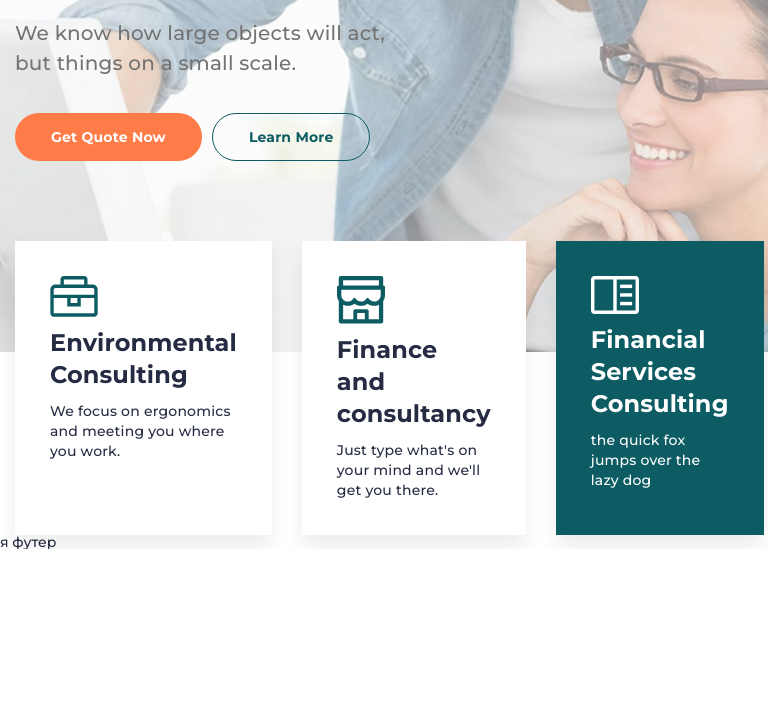
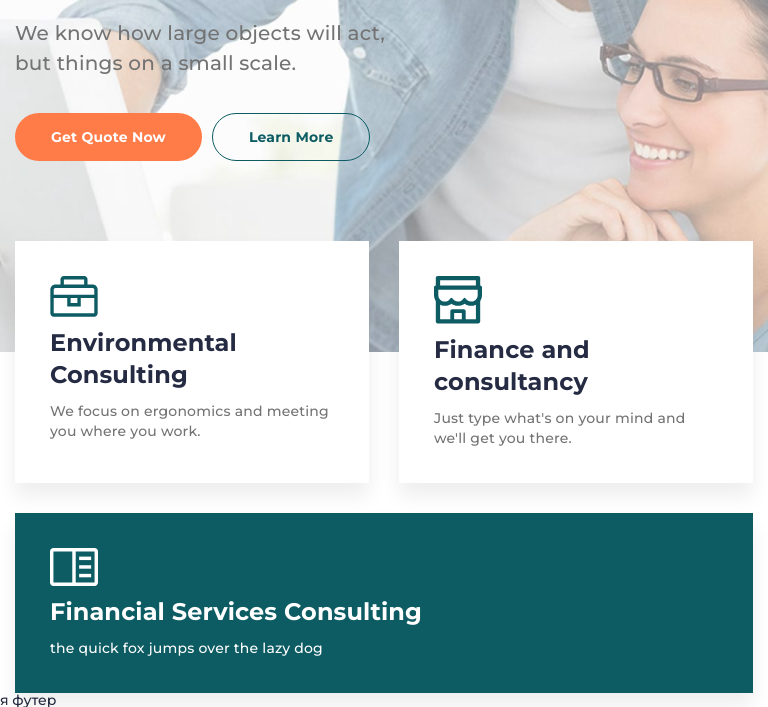
Before and after one commit to Rogach36/adaptive_0, a plain HTML site: page adaptiv_0/index.html in a window 768 px wide. Shown: the part 377-1084 px from the top of the page. Before the commit the page ends 926 px from the top, so only its background shows below. Drawn offline with Linux system fonts and the light colour scheme.

Commit message:
make adaptive layout service block

```diff
--- a/adaptiv_0/css/style.css
+++ b/adaptiv_0/css/style.css
@@ -319,37 +319,69 @@ body {
 	}
 }
 /*----------------------SERVICES------------------------------*/
+
 .services__container {
+
 }
 
 .services__body {
-	display: flex;
-	margin: 0 -15px;
+
+	}
+
+@media (min-width: 670px) {
+	.services__body {
+		display: flex;
+		flex-wrap: wrap;
+		margin: 0 -15px;
+	}
 }
+
 .services__column {
 	flex: 0 1 33.333%;
-	padding: 0 15px;
 }
+
+@media (min-width: 670px) {
+	.services__column {
+		padding: 0 15px;
+	}
+}
+
+@media (max-width: 992px) {
+	.services__column {
+		flex: 0 1 50%;
+	}
+	.services__column:not(:last-child) {
+		margin: 0 0 30px 0;
+	}
+
+	.services__column:last-child {
+		flex: 0 1 100%;
+	}
+}
+
+
 .services__item {
 	padding: 35px;
-	background-color: #fff;
+	background: #fff;
 	box-shadow: 0px 13px 19px rgba(0, 0, 0, 0.07);
-	min-height: 100%;
+	height: 100%;
 }
 
-.item-service--ation {
-	background-color: #0D5C63;
+@media (max-width: 479px) {
+	.services__item {
+		padding: 25px;
+	}
+}
+.item-service {
 
 }
 
-.item-service--ation .item-service__title ,
-.item-service--ation .item-service__text {
-	color: #fff;
-}
 .item-service >*:not(:last-child) {
 	margin: 0 0 10px 0;
 }
+
 .item-service__icon {
+
 }
 .item-service__title {
 	font-weight: 700;
@@ -361,6 +393,17 @@ body {
 	font-size: 14px;
 	line-height: 143%;
 	letter-spacing: 0.2px;
+	color: #737373;
 }
 
+.item-service--ation {
+	background: #0D5C63;
+}
+
+.item-service--ation .item-service__title ,
+.item-service--ation .item-service__text {
+	color: #fff;
+}
+
+
 /*----------------------FOOTER-------------------------------*/
```
